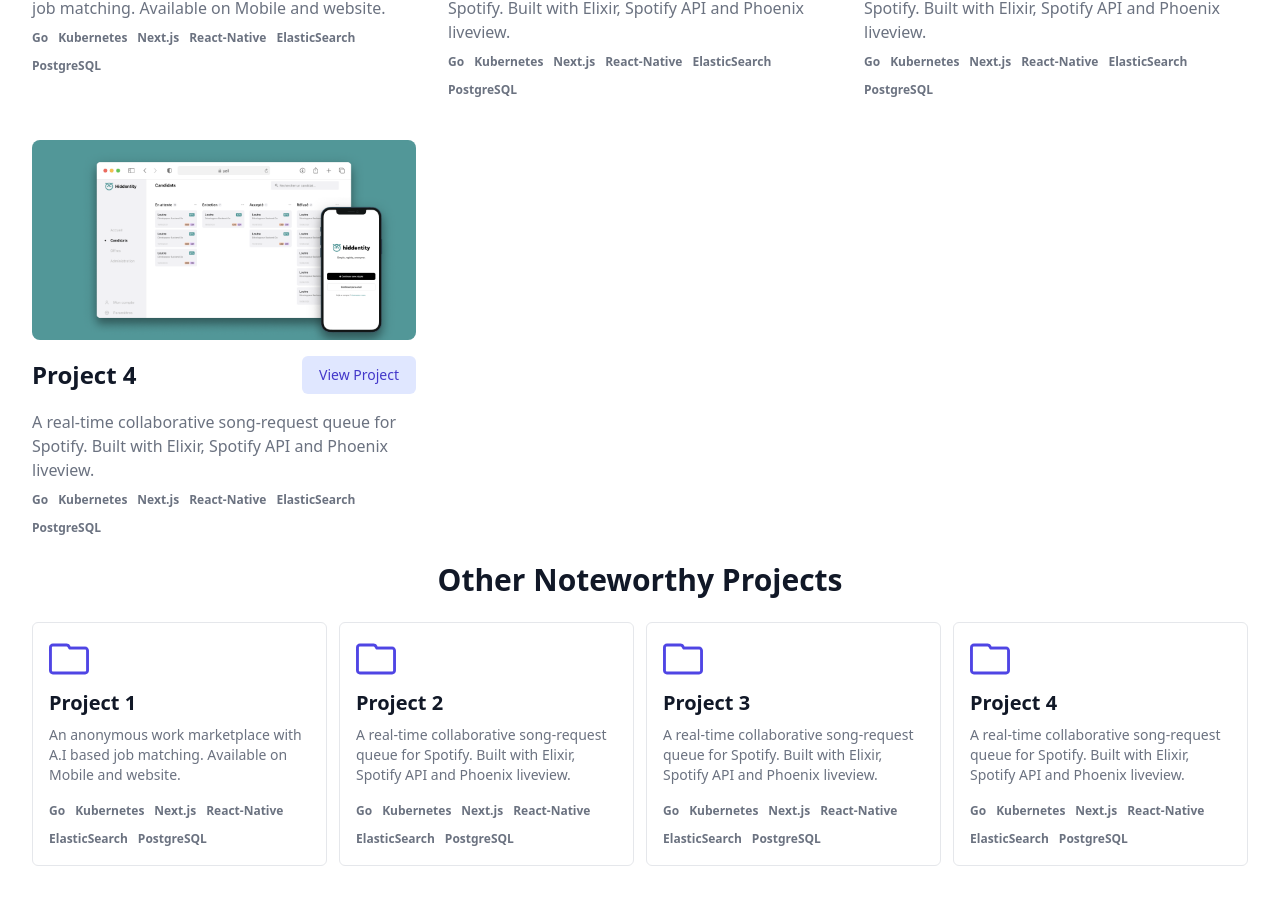
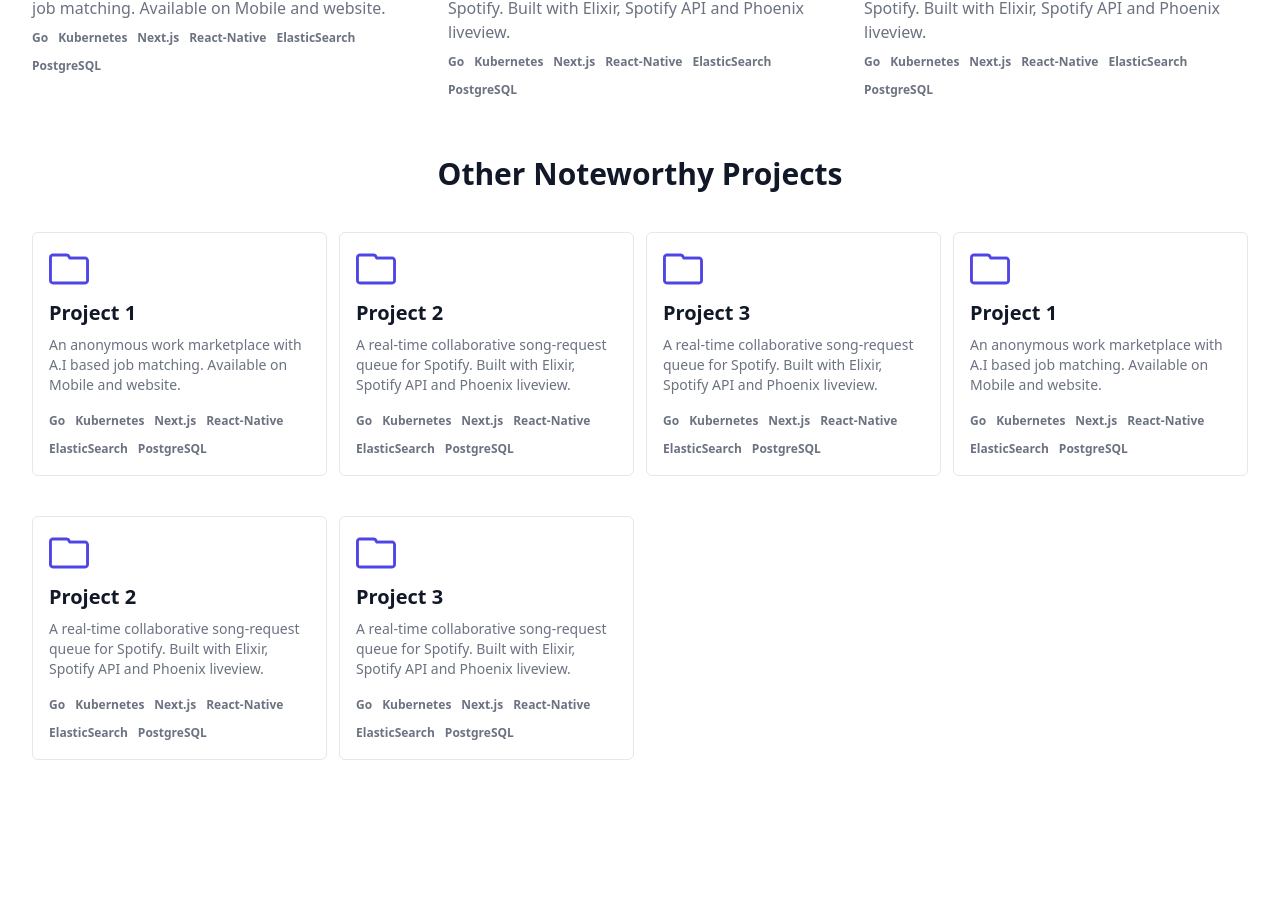
Before and after one commit to abrielequdsi/personal-website-v3, a Next.js app: page / in a window 1280 px wide. Shown: the part 2759-3663 px from the top of the page. After the commit the page ends 3615 px from the top, so only its background shows below. Built offline with nearby package versions, Linux system fonts and the light colour scheme; a web font is replaced by a local one.

Commit message:
feat: change mock data

```diff
--- a/src/components/main-page/ProjectsSection/ProjectsSection.js
+++ b/src/components/main-page/ProjectsSection/ProjectsSection.js
@@ -47,8 +47,78 @@ const projects = [
     ],
   },
   {
+    imageSrc: '/project1.png',
+    title: 'Project 1',
+    link: 'https://github.com/',
+    desc: 'An anonymous work marketplace with A.I based job matching. Available on Mobile and website.',
+    tags: [
+      'Go',
+      'Kubernetes',
+      'Next.js',
+      'React-Native',
+      'ElasticSearch',
+      'PostgreSQL',
+    ],
+  },
+  {
     imageSrc: '/project2.png',
-    title: 'Project 4',
+    title: 'Project 2',
+    link: 'https://github.com/',
+    desc: 'A real-time collaborative song-request queue for Spotify. Built with Elixir, Spotify API and Phoenix liveview.',
+    tags: [
+      'Go',
+      'Kubernetes',
+      'Next.js',
+      'React-Native',
+      'ElasticSearch',
+      'PostgreSQL',
+    ],
+  },
+  {
+    imageSrc: '/project1.png',
+    title: 'Project 3',
+    link: 'https://github.com/',
+    desc: 'A real-time collaborative song-request queue for Spotify. Built with Elixir, Spotify API and Phoenix liveview.',
+    tags: [
+      'Go',
+      'Kubernetes',
+      'Next.js',
+      'React-Native',
+      'ElasticSearch',
+      'PostgreSQL',
+    ],
+  },
+  {
+    imageSrc: '/project1.png',
+    title: 'Project 1',
+    link: 'https://github.com/',
+    desc: 'An anonymous work marketplace with A.I based job matching. Available on Mobile and website.',
+    tags: [
+      'Go',
+      'Kubernetes',
+      'Next.js',
+      'React-Native',
+      'ElasticSearch',
+      'PostgreSQL',
+    ],
+  },
+  {
+    imageSrc: '/project2.png',
+    title: 'Project 2',
+    link: 'https://github.com/',
+    desc: 'A real-time collaborative song-request queue for Spotify. Built with Elixir, Spotify API and Phoenix liveview.',
+    tags: [
+      'Go',
+      'Kubernetes',
+      'Next.js',
+      'React-Native',
+      'ElasticSearch',
+      'PostgreSQL',
+    ],
+  },
+  {
+    imageSrc: '/project1.png',
+    title: 'Project 3',
     link: 'https://github.com/',
     desc: 'A real-time collaborative song-request queue for Spotify. Built with Elixir, Spotify API and Phoenix liveview.',
     tags: [
@@ -91,7 +161,7 @@ const ProjectsSection = () => {
           </a>
         </div>
         <div className="mt-6 mb-6 grid grid-cols-1 gap-y-10 gap-x-6 sm:grid-cols-2 lg:grid-cols-3 lg:gap-x-8">
-          {projects.map((project) => (
+          {projects.slice(0, 3).map((project) => (
             <a
               key={project.title}
               href={project.href}
@@ -149,11 +219,11 @@ const ProjectsSection = () => {
           ))}
         </div>
 
-        <h2 className="text-3xl font-extrabold  text-gray-900 text-center">
+        <h2 className="text-3xl font-extrabold  text-gray-900 text-center mt-10 sm:mt-14 mb-10">
           Other Noteworthy Projects
         </h2>
         <div className="mt-6 grid grid-cols-1 gap-x-3 gap-y-8 sm:grid-cols-2 sm:gap-y-10 lg:grid-cols-4">
-          {projects.map((project, index) => (
+          {projects.slice(3).map((project, index) => (
             <div
               key={index}
               className="group relative bg-white border border-gray-200 rounded-md flex flex-col overflow-hidden"
```
